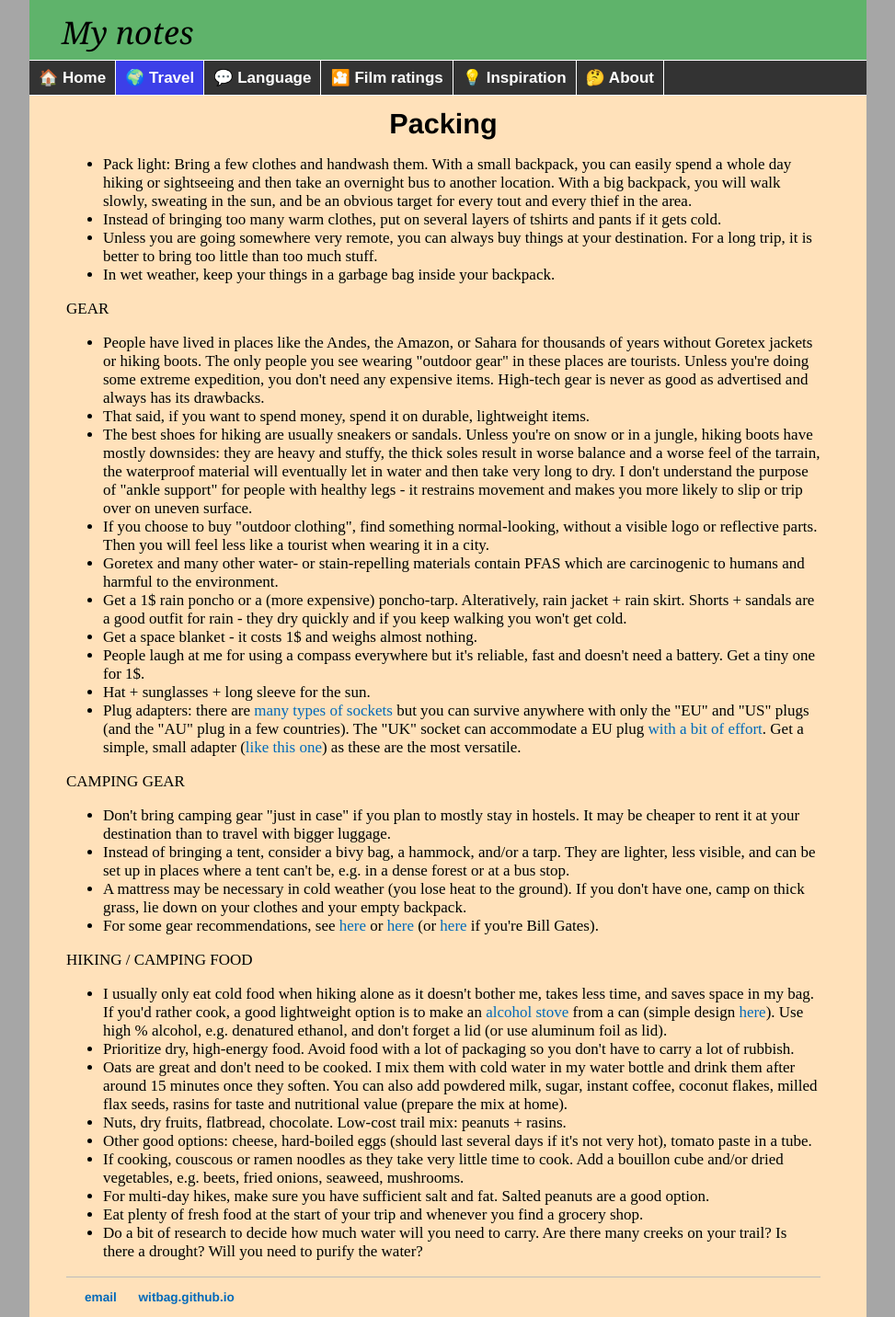
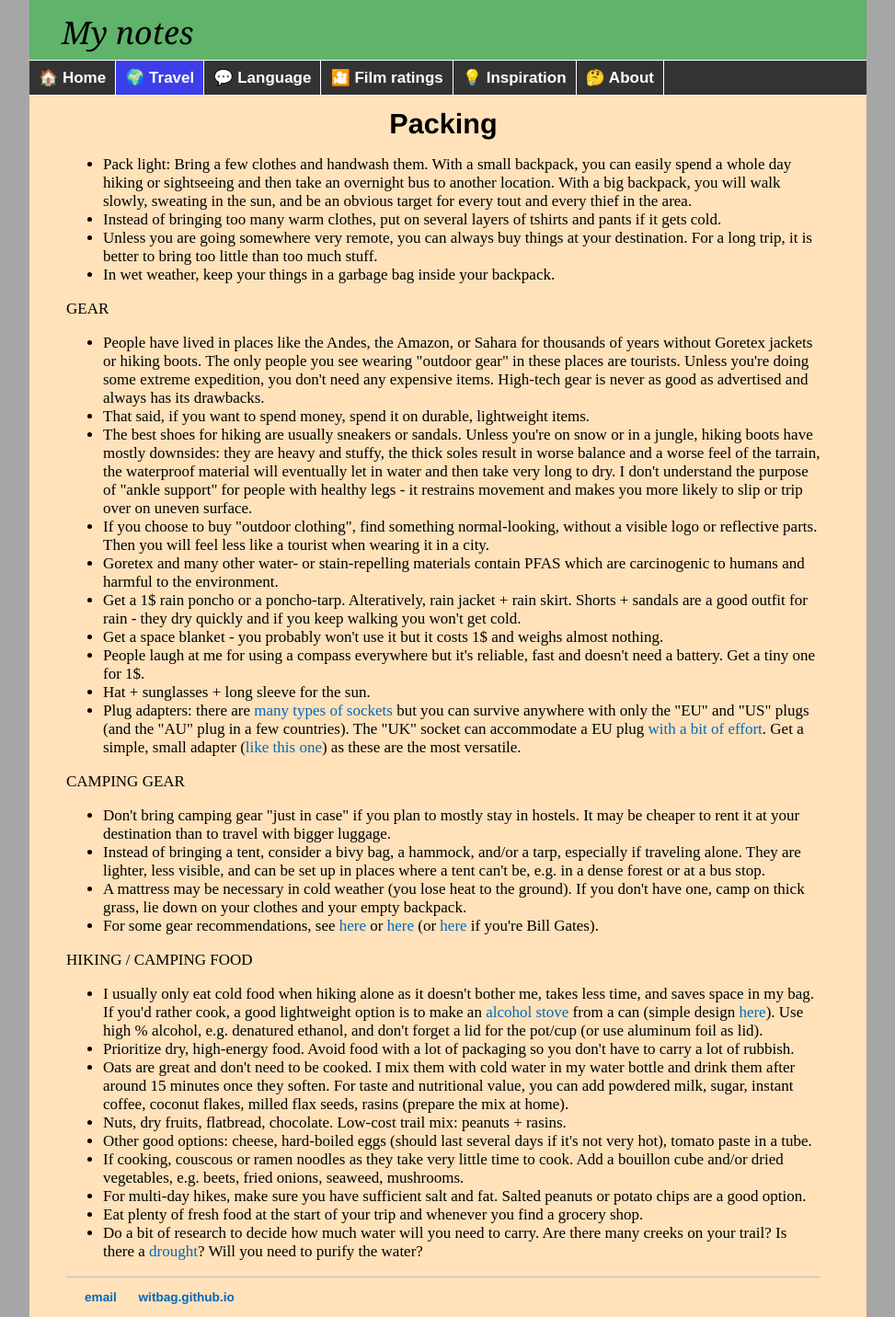
Before and after one commit to witbag/witbag.github.io, a Jekyll site: the page built from travel/packing.html, in a window 1280 px wide. Shown: the whole page at 92% size, without its empty margins (153-1126 px from the left). Built offline with Jekyll 4.4.1, drawn with Linux system fonts in a browser that asks for light colours.

Commit message:
Update packing.html

```diff
--- a/travel/packing.html
+++ b/travel/packing.html
@@ -20,8 +20,8 @@ GEAR<br>
 <li>The best shoes for hiking are usually sneakers or sandals. Unless you're on snow or in a jungle, hiking boots have mostly downsides: they are heavy and stuffy, the thick soles result in worse balance and a worse feel of the tarrain, the waterproof material will eventually let in water and then take very long to dry. I don't understand the purpose of "ankle support" for people with healthy legs - it restrains movement and makes you more likely to slip or trip over on uneven surface.
 <li>If you choose to buy "outdoor clothing", find something normal-looking, without a visible logo or reflective parts. Then you will feel less like a tourist when wearing it in a city.
 <li>Goretex and many other water- or stain-repelling materials contain PFAS which are carcinogenic to humans and harmful to the environment.
-<li>Get a 1$ rain poncho or a (more expensive) poncho-tarp. Alteratively, rain jacket + rain skirt. Shorts + sandals are a good outfit for rain - they dry quickly and if you keep walking you won't get cold.
-<li>Get a space blanket - it costs 1$ and weighs almost nothing.
+<li>Get a 1$ rain poncho or a poncho-tarp. Alteratively, rain jacket + rain skirt. Shorts + sandals are a good outfit for rain - they dry quickly and if you keep walking you won't get cold.
+<li>Get a space blanket - you probably won't use it but it costs 1$ and weighs almost nothing.
 <li>People laugh at me for using a compass everywhere but it's reliable, fast and doesn't need a battery. Get a tiny one for 1$.
 <li>Hat + sunglasses + long sleeve for the sun.
 <li>Plug adapters: there are <a href="https://www.power-plugs-sockets.com/" target=_blank>many types of sockets</a> but you can survive anywhere with only the "EU" and "US" plugs (and the "AU" plug in a few countries). The "UK" socket can accommodate a EU plug <a href="https://www.youtube.com/watch?v=fi5_CTBnDgc" target=_blank>with a bit of effort</a>. Get a simple, small adapter (<a href="https://www.dhresource.com/0x0s/f2-albu-g5-M01-70-EB-rBVaJFi0KfqAHu21AAEbpXp_5UQ354.jpg/portable-travel-power-plug-adapter-eu-us-au-adaptor-converter-ac-power-plug-european-to-american-outlet-universal.jpg" target=_blank>like this one</a>) as these are the most versatile.
@@ -29,21 +29,21 @@ GEAR<br>
 CAMPING GEAR<br>
 <ul>
 <li>Don't bring camping gear "just in case" if you plan to mostly stay in hostels. It may be cheaper to rent it at your destination than to travel with bigger luggage.
-<li>Instead of bringing a tent, consider a bivy bag, a hammock, and/or a tarp. They are lighter, less visible, and can be set up in places where a tent can't be, e.g. in a dense forest or at a bus stop.
+<li>Instead of bringing a tent, consider a bivy bag, a hammock, and/or a tarp, especially if traveling alone. They are lighter, less visible, and can be set up in places where a tent can't be, e.g. in a dense forest or at a bus stop.
 <li>A mattress may be necessary in cold weather (you lose heat to the ground). If you don't have one, camp on thick grass, lie down on your clothes and your empty backpack.
 <li>For some gear recommendations, see <a href="https://frugalhiker.blogspot.com/" target=_blank>here</a> or <a href="https://pmags.com/300-gear-challenge" target=_blank>here</a> (or <a href="https://www.thehikinglife.com/2018/04/the-thru-hikers-gear-list-vol-2/" target=_blank>here</a> if you're Bill Gates).
 </ul>
 HIKING / CAMPING FOOD<br>
 <ul>
-<li>I usually only eat cold food when hiking alone as it doesn't bother me, takes less time, and saves space in my bag. If you'd rather cook, a good lightweight option is to make an <a href="https://en.wikipedia.org/wiki/Beverage-can_stove" target=_blank>alcohol stove</a> from a can (simple design <a href="https://vimeo.com/64726512" target=_blank>here</a>). Use high % alcohol, e.g. denatured ethanol, and don't forget a lid (or use aluminum foil as lid).
+<li>I usually only eat cold food when hiking alone as it doesn't bother me, takes less time, and saves space in my bag. If you'd rather cook, a good lightweight option is to make an <a href="https://en.wikipedia.org/wiki/Beverage-can_stove" target=_blank>alcohol stove</a> from a can (simple design <a href="https://vimeo.com/64726512" target=_blank>here</a>). Use high % alcohol, e.g. denatured ethanol, and don't forget a lid for the pot/cup (or use aluminum foil as lid).
 <li>Prioritize dry, high-energy food. Avoid food with a lot of packaging so you don't have to carry a lot of rubbish.
-<li>Oats are great and don't need to be cooked. I mix them with cold water in my water bottle and drink them after around 15 minutes once they soften. You can also add powdered milk, sugar, instant coffee, coconut flakes, milled flax seeds, rasins for taste and nutritional value (prepare the mix at home).
+<li>Oats are great and don't need to be cooked. I mix them with cold water in my water bottle and drink them after around 15 minutes once they soften. For taste and nutritional value, you can add powdered milk, sugar, instant coffee, coconut flakes, milled flax seeds, rasins (prepare the mix at home).
 <li>Nuts, dry fruits, flatbread, chocolate. Low-cost trail mix: peanuts + rasins.
 <li>Other good options: cheese, hard-boiled eggs (should last several days if it's not very hot), tomato paste in a tube.
 <li>If cooking, couscous or ramen noodles as they take very little time to cook. Add a bouillon cube and/or dried vegetables, e.g. beets, fried onions, seaweed, mushrooms.
-<li>For multi-day hikes, make sure you have sufficient salt and fat. Salted peanuts are a good option.
+<li>For multi-day hikes, make sure you have sufficient salt and fat. Salted peanuts or potato chips are a good option.
 <li>Eat plenty of fresh food at the start of your trip and whenever you find a grocery shop.
-<li>Do a bit of research to decide how much water will you need to carry. Are there many creeks on your trail? Is there a drought? Will you need to purify the water?
+<li>Do a bit of research to decide how much water will you need to carry. Are there many creeks on your trail? Is there a <a href="https://www.windy.com/-Menu/menu?drought40" target=_blank>drought</a>? Will you need to purify the water?
 </ul>
 
 </div>
```
